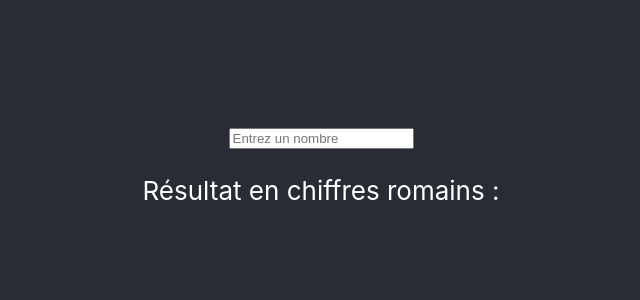
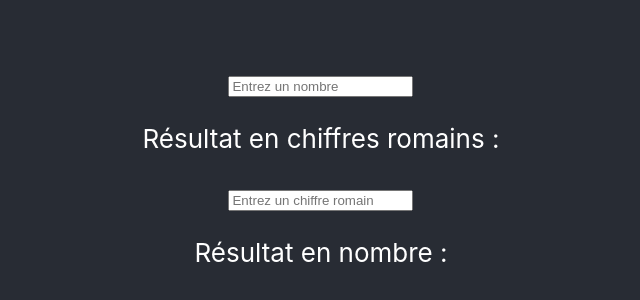
Before and after one commit to zizo2k21/intToRomanKata, a React (Create React App) app: page / in a window 1280 px wide. Shown: the part 220-520 px from the top of the page, without its empty margins (319-959 px from the left). Built offline with nearby package versions, Linux system fonts and the light colour scheme.

Commit message:
feat:view of romanToInt

```diff
--- a/src/App.tsx
+++ b/src/App.tsx
@@ -1,11 +1,14 @@
 import React, { useState } from 'react';
 import './App.css';
 import intToRoman from './functions/intToRoman';
+import romanToInt from './functions/romanToInt';
 
 function App() {
   const [number, setNumber] = useState<number | null>(null);
   const [romanNumeral, setRomanNumeral] = useState<string>('');
-  const [runtimeError, setRuntimeError] = useState<string>(''); // Annotation de type ajoutée pour 'runtimeError'
+  const [romanNumber, setRomanNumber] = useState<string>('');
+  const [runtimeError, setRuntimeError] = useState<string>('');
+  const [runtimeRomanError, setRuntimeRomanError] = useState<string>('');
 
   const handleInputChange = (event: React.ChangeEvent<HTMLInputElement>) => {
     const inputNumber = parseInt(event.target.value, 10);
@@ -14,16 +17,39 @@ function App() {
     try {
       if (!isNaN(inputNumber)) {
         setRomanNumeral(intToRoman(inputNumber));
-        setRuntimeError(''); // Réinitialise les erreurs de runtime en cas de succès
+        setRomanNumber('');
+        setRuntimeError('');
       } else {
         setRomanNumeral('');
-        setRuntimeError(''); // Réinitialise les erreurs de runtime en cas de saisie incorrecte
+        setRomanNumber('');
+        setRuntimeError('Number must be positive or integer or below 3999');
       }
     } catch (error) {
-      if (typeof error === 'string') { // Vérifie que 'error' est bien une chaîne de caractères
+      if (typeof error === 'string') {
         setRuntimeError(error);
       } else {
-        setRuntimeError('Number must be positive or integer or below 3999'); // Gestion par défaut si 'error' n'est pas une chaîne
+        setRuntimeError('Une erreur est survenue.');
+      }
+    }
+  };
+
+  const handleRomanInputChange = (event: React.ChangeEvent<HTMLInputElement>) => {
+    const inputRomanNumber = event.target.value;
+    setRomanNumber(inputRomanNumber);
+
+    try {
+      const result = romanToInt(inputRomanNumber);
+      setRomanNumber(inputRomanNumber);
+      setRomanNumeral('');
+      setRuntimeRomanError('');
+      if (!isNaN(result)) {
+        setNumber(result);
+      }
+    } catch (error) {
+      if (typeof error === 'string') {
+        setRuntimeRomanError(error);
+      } else {
+        setRuntimeRomanError('Une erreur est survenue.');
       }
     }
   };
@@ -31,13 +57,26 @@ function App() {
   return (
     <div className="App">
       <header className="App-header">
+        <div className="conversion-panel">
+          <div className="input-panel">
             <input
               type="number"
               placeholder="Entrez un nombre"
               onChange={handleInputChange}
             />
-        {!runtimeError &&<p>Résultat en chiffres romains : {romanNumeral}</p>}
+            {!runtimeError && <p>Résultat en chiffres romains : {romanNumeral}</p>}
             {runtimeError && <div className="error-message">{runtimeError}</div>}
+          </div>
+          <div className="input-panel">
+            <input
+              type="text"
+              placeholder="Entrez un chiffre romain"
+              onChange={handleRomanInputChange}
+            />
+            {!runtimeRomanError && <p>Résultat en nombre : {number}</p>}
+            {runtimeRomanError && <div className="error-message">{runtimeRomanError}</div>}
+          </div>
+        </div>
       </header>
     </div>
   );
```
Lines whose indentation alone changed are shown as unchanged.
